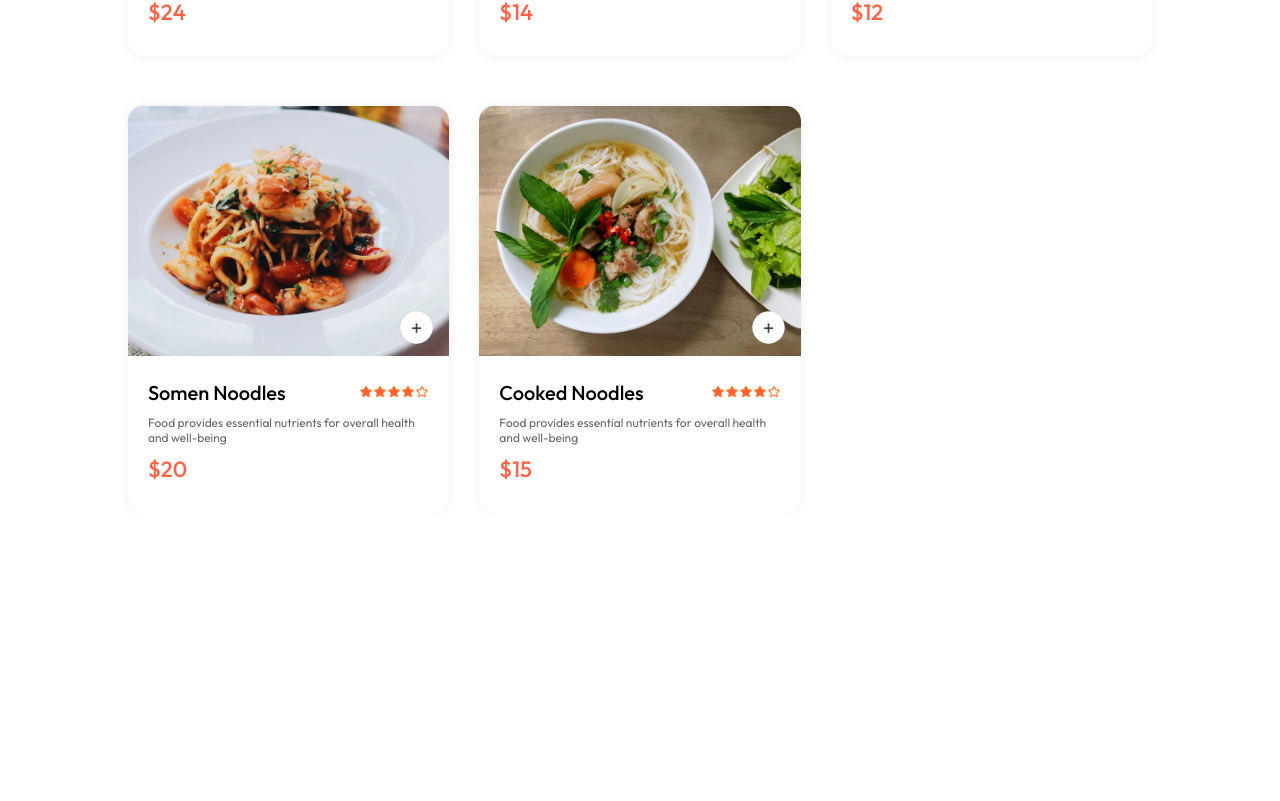
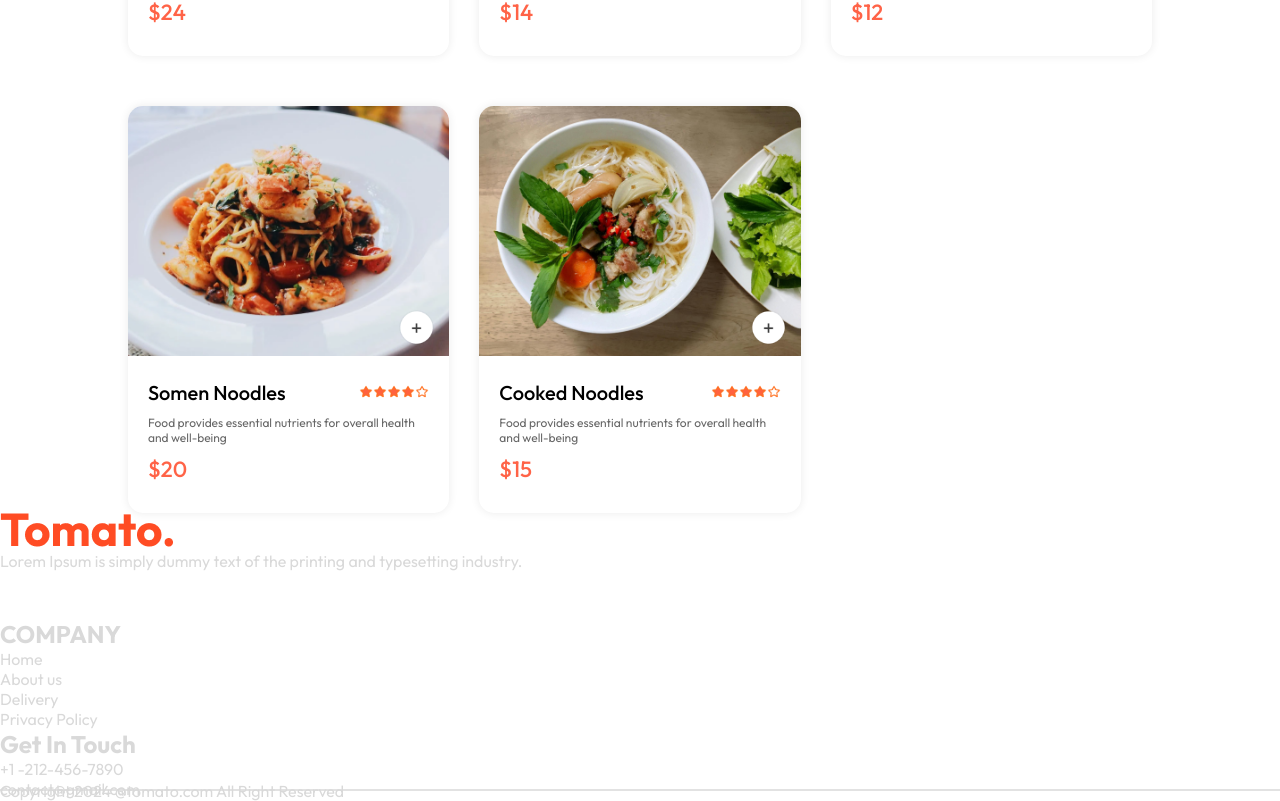
Before and after one commit to dacharch/Food-Website_PureCSS, a React (Create React App) app: page / in a window 1280 px wide. Shown: the part 5410-6211 px from the top of the page. Before the commit the page ends 5923 px from the top, so only its background shows below. Built offline with nearby package versions, Linux system fonts and the light colour scheme.

Commit message:
Update this Filter Component

```diff
--- a/src/App.js
+++ b/src/App.js
@@ -3,18 +3,21 @@
 import Home from "./components/pages/Home/Home";
 import { Cart } from "./components/pages/Cart/Cart";
 import PlaceOrder from "./components/pages/PlaceOrder/PlaceOrder";
+import Footer from "./components/Footer/Footer";
 
 function App() {
   return (
-     <div className="app">
-       <NavBar/>
-       <Routes>
-        <Route path="/" element={<Home/>}/>
-        <Route path="/cart" element={<Cart/>} />
-        <Route path="/order" element={<PlaceOrder/>} />
-       </Routes>
-     </div>
-
+    <>
+      <div className="app">
+        <NavBar />
+        <Routes>
+          <Route path="/" element={<Home />} />
+          <Route path="/cart" element={<Cart />} />
+          <Route path="/order" element={<PlaceOrder />} />
+        </Routes>
+      </div>
+      <Footer />
+    </>
   );
 }
 
--- a/src/components/FoodDisplay/FoodDisplay.js
+++ b/src/components/FoodDisplay/FoodDisplay.js
@@ -14,7 +14,7 @@
          <h2>Top dishes near you</h2>
          <div className='food-display-list'>
            {food_list.map((item,index)=>{
-               if(category =="All" || category === item.category){
+               if(category ==="All" || category === item.category){
                      return (
                        <FoodItem
                          key={index}
--- /dev/null
+++ b/src/components/Footer/Footer.css
@@ -0,0 +1,4 @@
+.footer{
+    color:#d9d9d9 ;
+
+}
--- /dev/null
+++ b/src/components/Footer/Footer.js
@@ -0,0 +1,49 @@
+import React from 'react'
+import { assets } from '../../assets/assets'
+import "./Footer.css"
+
+
+const Footer = () => {
+  return (
+    <div className='footer' id="footer">
+        <div className='footer-content'>
+             <div className='footer-content-left'>
+                    <img src={assets.logo} />
+                    <p>Lorem Ipsum is simply dummy text of the printing and typesetting industry. </p>
+                    <div className='footer-social-icons'>
+                        <img src={assets.facebook_icon} alt=""/>
+                        <img src={assets.twitter_icon} alt="" />
+                        <img src={assets.linkedin_icon} alt="" />
+                    </div>
+
+             </div>
+
+             <div className='footer-content-right'>
+                <h2>COMPANY</h2>
+                 <ul>
+                    <li>Home</li>
+                    <li>About us</li>
+                    <li>Delivery</li>
+                    <li>Privacy Policy</li>
+                 </ul>
+             </div>
+
+             <div className='footer-content-right'>
+                 <h2>Get In Touch </h2>
+                 <ul>
+                    <li>+1 -212-456-7890</li>
+                    <li>contact@gmail.com</li>
+                 </ul>
+
+             </div>
+              <hr/>
+               <p className='footer-copyright'>Copyright 2024 @tomato.com All Right Reserved</p>
+
+        </div>
+
+
+    </div>
+  )
+}
+
+export default Footer
```
